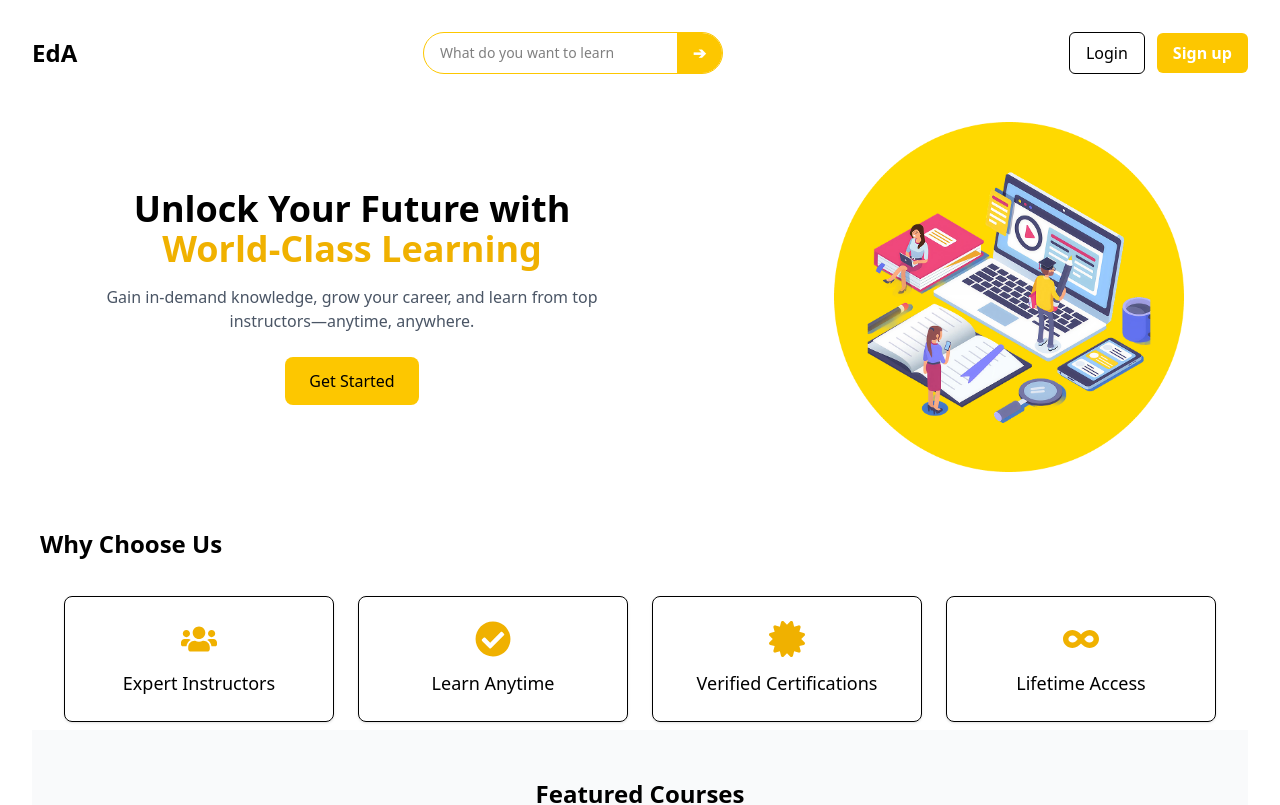
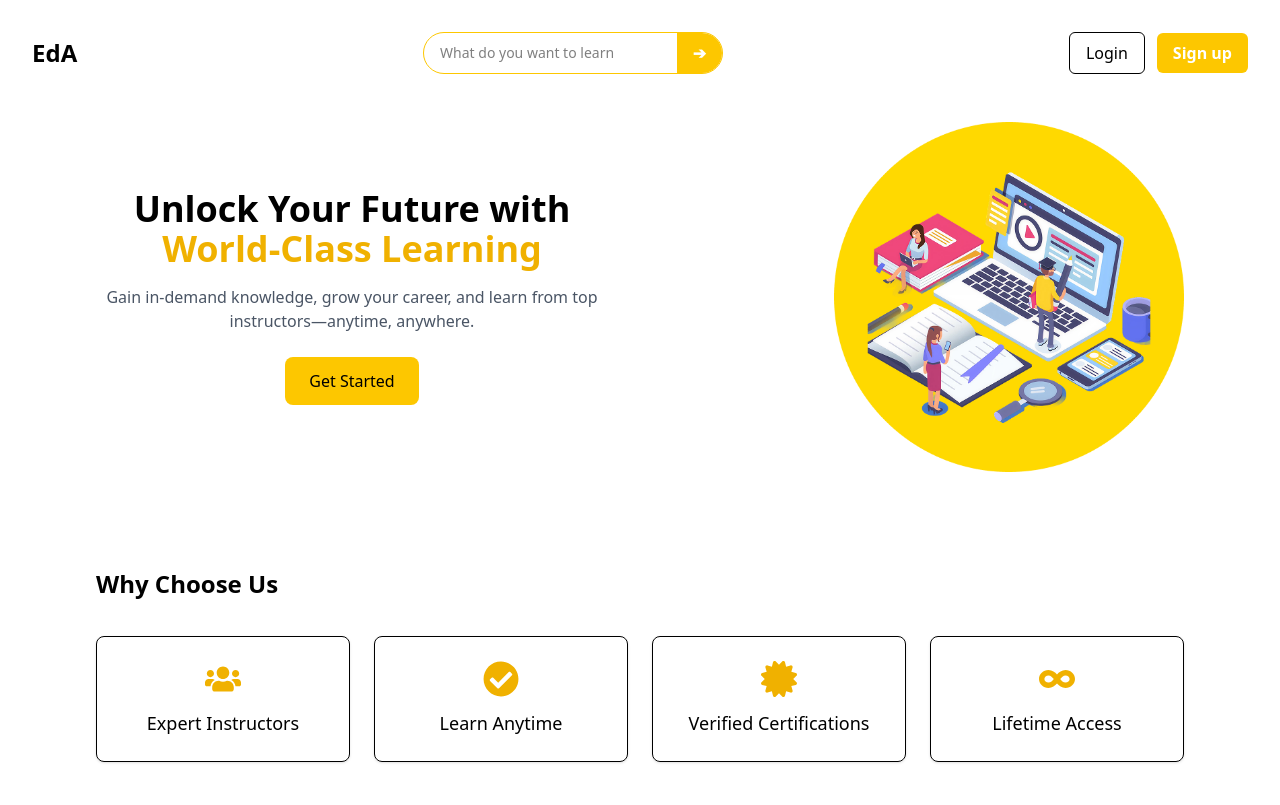
Before and after one commit to pawanydv35/EduFocus, a React (Vite) app in the folder frontend/: page / in a window 1280 px wide. Shown: the top 805 px of the page. Built offline with nearby package versions, Linux system fonts and the light colour scheme.

Commit message:
homepage

```diff
--- a/frontend/src/components/LandingPage.jsx
+++ b/frontend/src/components/LandingPage.jsx
@@ -46,10 +46,11 @@ function LandingPage() {
         </div>
       </section>
 
+
     {/* Why Choose Us */}
-     <section className="py-2">
-      <h2 className="text-2xl font-bold mb-9 text-left px-2">Why Choose Us</h2>
-      <div className="grid grid-cols-1 md:grid-cols-4 gap-6 max-w-6xl mx-auto">
+  <section className="px-16 py-12 bg-white">
+  <h2 className="text-2xl font-bold mb-9 text-left">Why Choose Us</h2>
+  <div className="grid grid-cols-1 sm:grid-cols-2 md:grid-cols-4 gap-6 max-w-6xl mx-auto">
     {features.map((item, index) => (
       <div
         key={index}
@@ -64,11 +65,15 @@ function LandingPage() {
 
 {/* Featured Courses */}
 <section className="px-16 py-12 bg-gray-50">
-        <h2 className="text-2xl font-bold mb-8">Featured Courses</h2>
-        <div className="grid grid-cols-4 gap-6">
+  <h2 className="text-2xl font-bold mb-8 text-left">Featured Courses</h2>
+  <div className="grid grid-cols-1 sm:grid-cols-2 md:grid-cols-4 gap-6 max-w-6xl mx-auto">
     {courses.map((c, i) => (
       <div key={i} className="bg-white rounded-lg shadow-md overflow-hidden">
-              <img src={c.img} alt={c.title} className="w-full h-40 object-cover" />
+        <img
+          src={c.img}
+          alt={c.title}
+          className="w-full h-40 object-cover"
+        />
         <div className="p-4">
           <h3 className="font-semibold mb-2">{c.title}</h3>
           <p className="text-gray-500 text-sm">By {c.instructor}</p>
```
Lines whose indentation alone changed are shown as unchanged.
